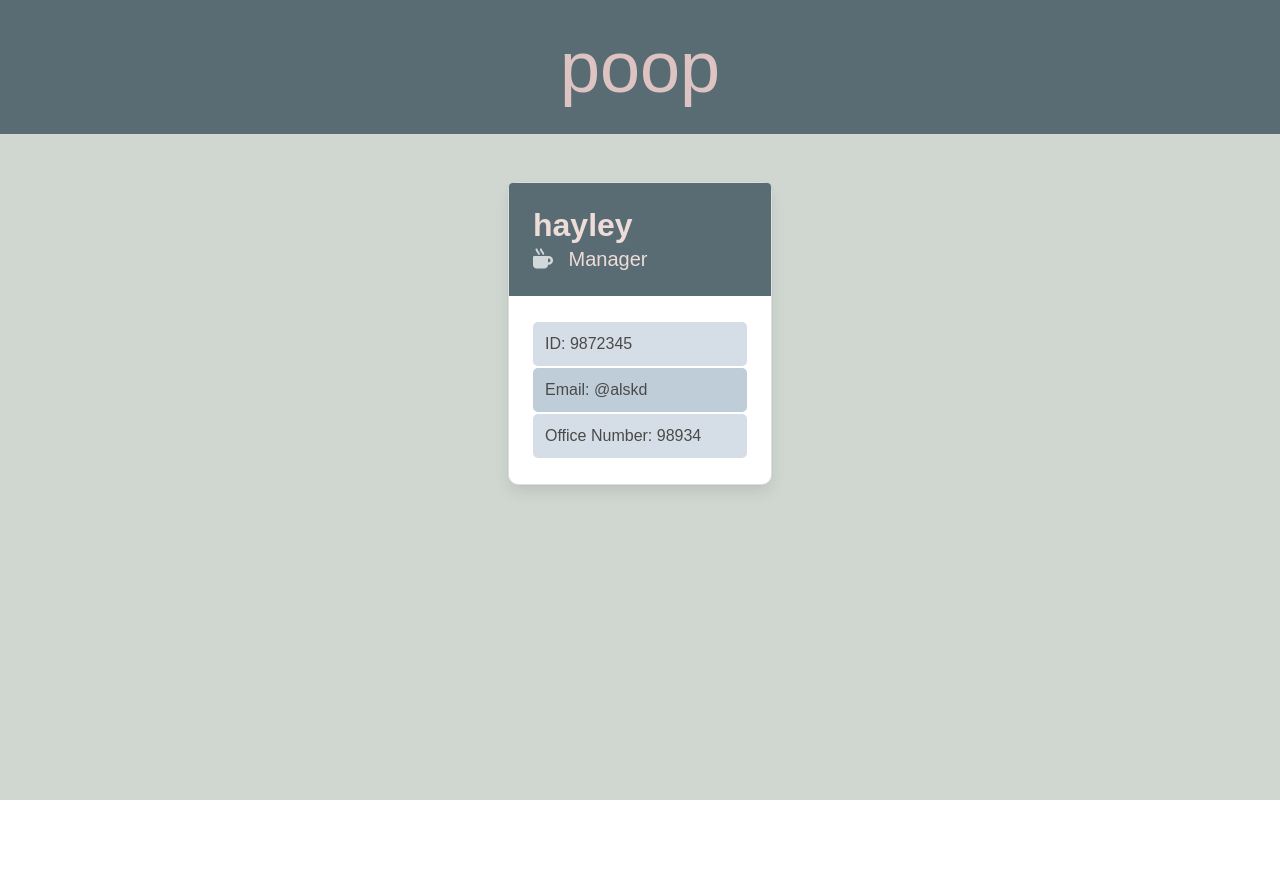
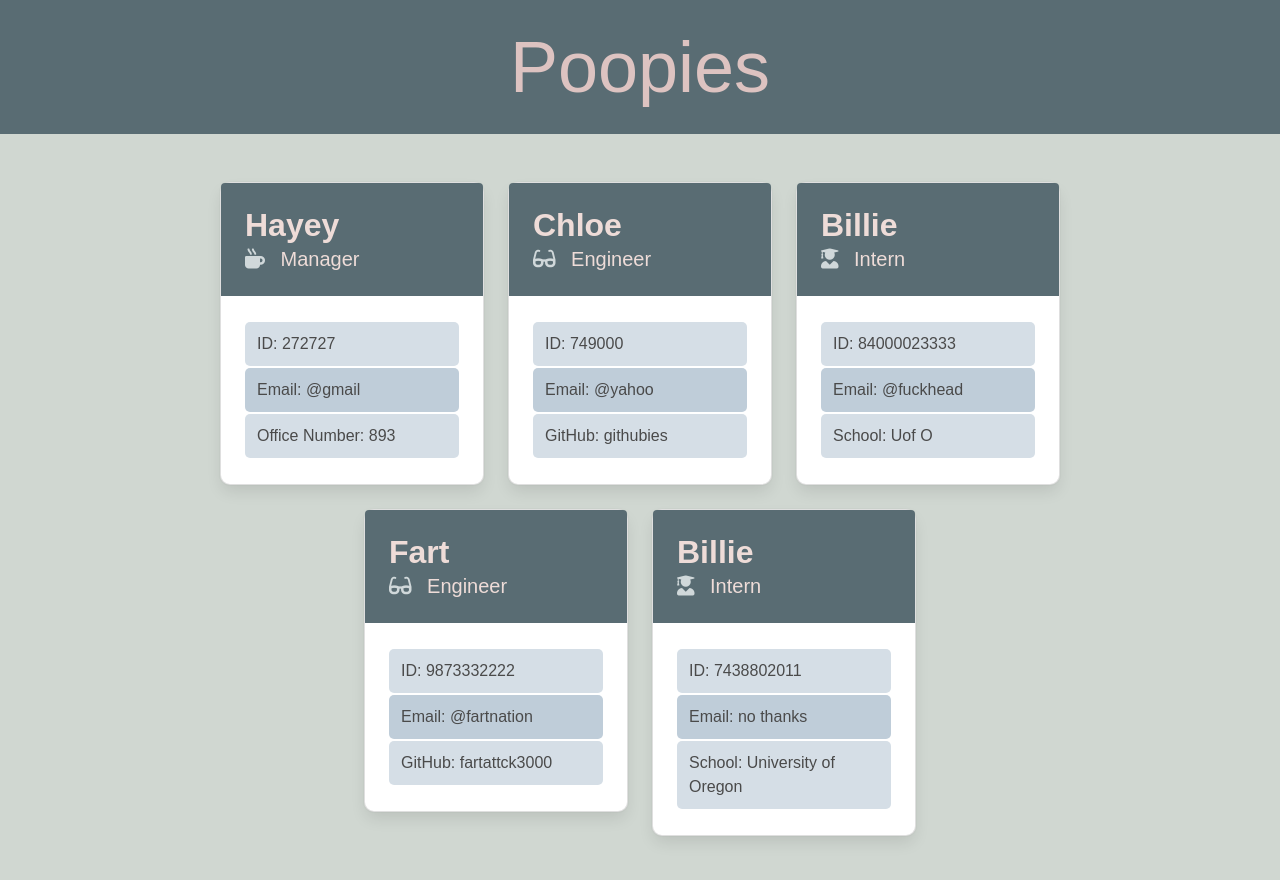
Before and after one commit to haywah27/Team-Profile-Generator, a website: page index.html in a window 1280 px wide. Before the commit the page ends 800 px from the top, so only its background shows below. Drawn offline with nearby package versions, Linux system fonts and the light colour scheme.

Commit message:
css background adjustments

```diff
--- a/Assets/style.css
+++ b/Assets/style.css
@@ -8,7 +8,7 @@ html, body{
     position: relative;
     background-color: #D0D7D1!important;
     width: 100vw!important;
-    height: 100vh!important;
+    /* height: 100vh!important;  */
 }
 
 #jumbotronStyle {
--- a/index.html
+++ b/index.html
@@ -15,7 +15,7 @@
         <section class="hero is-small is-bold" id="jumbotronStyle">
           <div class="hero-body">
             <div class="container has-text-centered">
-              <h1 class="display-3">poop</h1>
+              <h1 class="display-3">Poopies</h1>
             </div>
           </div>
         </section>
@@ -26,18 +26,94 @@
         <div class="column is-4 cardWidth">
         <div class="card cardWidth cardBorder">
             <div class="card-content cardHeader">
-            <p class="title cardHeader">hayley</p>
+            <p class="title cardHeader">Hayey</p>
                 <p class="subtitle cardHeader"><i class="fas fa-mug-hot iconColor"></i>&ensp; Manager</p>
                 </div>
                 <div class="card-content">
                 <footer class="cardBorderLight">
-                    <p class="card-content footerSize">ID: 9872345</p>
+                    <p class="card-content footerSize">ID: 272727</p>
                 </footer>
                 <footer class="cardBorderDark">
-                    <p class="card-content footerSize">Email: @alskd</p>
+                    <p class="card-content footerSize">Email: @gmail</p>
                 </footer>
                 <footer class="cardBorderLight">
-                    <p class="card-content footerSize">Office Number: 98934</p>
+                    <p class="card-content footerSize">Office Number: 893</p>
+                </footer>
+            </div>
+        </div>
+        </div>
+        <div class="column is-4 cardWidth">
+        <div class="card cardWidth cardBorder">
+            <div class="card-content cardHeader">
+            <p class="title cardHeader">Chloe</p>
+                <p class="subtitle cardHeader"><i class="fas fa-glasses iconColor"></i>&ensp; Engineer</p>
+                </div>
+                <div class="card-content">
+                <footer class="cardBorderLight">
+                    <p class="card-content footerSize">ID: 749000</p>
+                </footer>
+                <footer class="cardBorderDark">
+                    <p class="card-content footerSize">Email: @yahoo</p>
+                </footer>
+                <footer class="cardBorderLight">
+                    <p class="card-content footerSize">GitHub: githubies</p>
+                </footer>
+            </div>
+        </div>
+        </div>
+        <div class="column is-4 cardWidth">
+        <div class="card cardWidth cardBorder">
+            <div class="card-content cardHeader">
+            <p class="title cardHeader">Billie</p>
+                <p class="subtitle cardHeader"><i class="fas fa-user-graduate iconColor"></i>&ensp; Intern</p>
+                </div>
+                <div class="card-content">
+                <footer class="cardBorderLight">
+                    <p class="card-content footerSize">ID: 84000023333</p>
+                </footer>
+                <footer class="cardBorderDark">
+                    <p class="card-content footerSize">Email: @fuckhead</p>
+                </footer>
+                <footer class="cardBorderLight">
+                    <p class="card-content footerSize">School: Uof O</p>
+                </footer>
+            </div>
+        </div>
+        </div>
+        <div class="column is-4 cardWidth">
+        <div class="card cardWidth cardBorder">
+            <div class="card-content cardHeader">
+            <p class="title cardHeader">Fart</p>
+                <p class="subtitle cardHeader"><i class="fas fa-glasses iconColor"></i>&ensp; Engineer</p>
+                </div>
+                <div class="card-content">
+                <footer class="cardBorderLight">
+                    <p class="card-content footerSize">ID: 9873332222</p>
+                </footer>
+                <footer class="cardBorderDark">
+                    <p class="card-content footerSize">Email: @fartnation</p>
+                </footer>
+                <footer class="cardBorderLight">
+                    <p class="card-content footerSize">GitHub: fartattck3000</p>
+                </footer>
+            </div>
+        </div>
+        </div>
+        <div class="column is-4 cardWidth">
+        <div class="card cardWidth cardBorder">
+            <div class="card-content cardHeader">
+            <p class="title cardHeader">Billie</p>
+                <p class="subtitle cardHeader"><i class="fas fa-user-graduate iconColor"></i>&ensp; Intern</p>
+                </div>
+                <div class="card-content">
+                <footer class="cardBorderLight">
+                    <p class="card-content footerSize">ID: 7438802011</p>
+                </footer>
+                <footer class="cardBorderDark">
+                    <p class="card-content footerSize">Email: no thanks</p>
+                </footer>
+                <footer class="cardBorderLight">
+                    <p class="card-content footerSize">School: University of Oregon</p>
                 </footer>
             </div>
         </div>
```
Also changed, not shown: Assets/manager.html (+1 -1 lines), index.js (+1 -8 lines).
